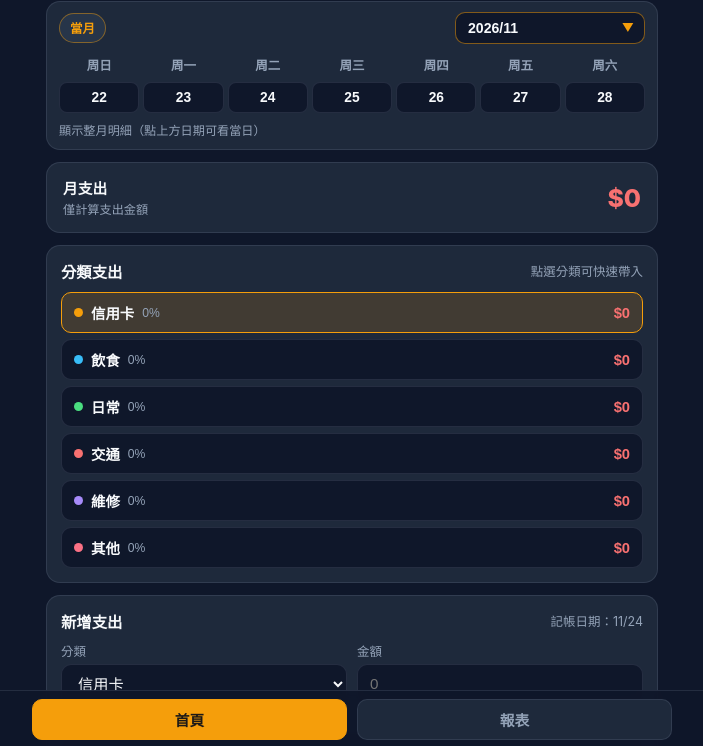
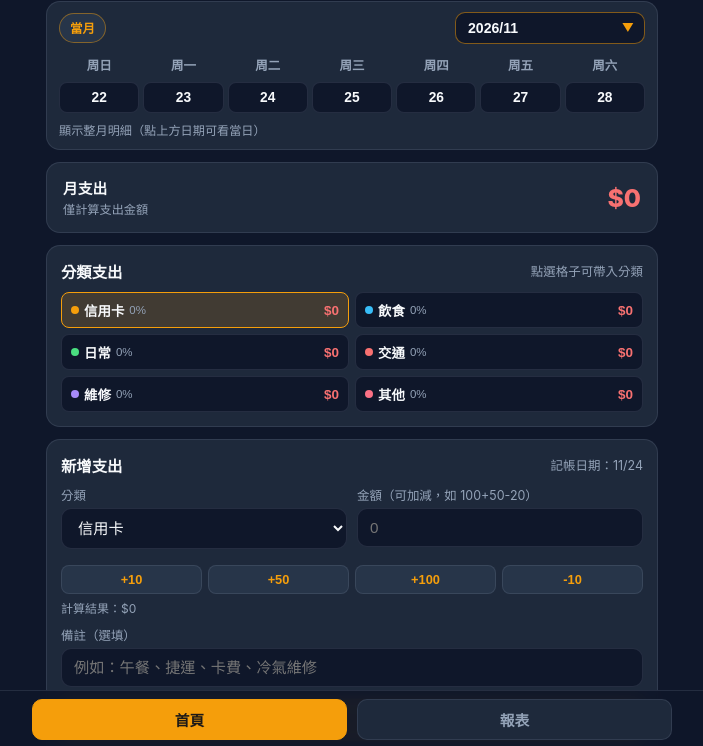
Before and after one commit to firmamentdevil-spec/my-expense-tracker, a plain HTML site: page index.html in a window 1280 px wide. Shown: the part 52-798 px from the top of the page, without its empty margins (288-991 px from the left). Drawn offline with Linux system fonts and the light colour scheme.

Commit message:
Update index.html

```diff
--- a/index.html
+++ b/index.html
@@ -117,7 +117,7 @@
     .hero-sub { font-size: 0.76rem; color: var(--muted); margin-top: 2px; }
     .hero-val { font-size: 1.55rem; font-weight: 800; color: var(--expense); }
 
-    /* 卡片與分類（全部一行呈現） */
+    /* 卡片與分類（總共三行、縮成格子） */
     .card {
       background: var(--card); border: 1px solid var(--border);
       border-radius: 14px; padding: 14px; margin-bottom: 12px;
@@ -128,28 +128,30 @@
     }
     .section-title { font-weight: 700; font-size: 0.96rem; }
     .section-sub { font-size: 0.78rem; color: var(--muted); }
-    .cat-list {
-      display: flex; flex-direction: column; gap: 6px;
+    .cat-grid-3rows {
+      display: grid; grid-template-columns: repeat(2, 1fr); gap: 6px;
     }
-    .cat-row {
+    .cat-cell {
       display: flex; justify-content: space-between; align-items: center;
-      background: var(--bg); border: 1px solid var(--border); border-radius: 10px;
-      padding: 9px 12px; cursor: pointer; color: var(--text); width: 100%;
+      gap: 6px; background: var(--bg); border: 1px solid var(--border);
+      border-radius: 8px; padding: 7px 9px; cursor: pointer; color: var(--text);
+      width: 100%; min-width: 0;
     }
-    .cat-row.selected {
+    .cat-cell.selected {
       border-color: var(--accent); background: var(--accent-soft);
     }
-    .cat-row-left {
-      display: inline-flex; align-items: center; gap: 8px;
+    .cat-cell-left {
+      display: inline-flex; align-items: center; gap: 5px;
+      min-width: 0; overflow: hidden;
     }
     .cat-dot {
-      width: 9px; height: 9px; border-radius: 50%; flex-shrink: 0;
+      width: 8px; height: 8px; border-radius: 50%; flex-shrink: 0;
     }
-    .cat-name { font-weight: 700; font-size: 0.9rem; }
-    .cat-pct { font-size: 0.76rem; color: var(--muted); }
-    .cat-amt { font-size: 0.92rem; font-weight: 800; color: var(--expense); }
+    .cat-name { font-weight: 700; font-size: 0.84rem; white-space: nowrap; }
+    .cat-pct { font-size: 0.72rem; color: var(--muted); white-space: nowrap; }
+    .cat-amt { font-size: 0.84rem; font-weight: 800; color: var(--expense); white-space: nowrap; }
 
-    /* 記帳表單（無日期與帳戶） */
+    /* 記帳表單（金額可加減） */
     .form-grid { display: grid; grid-template-columns: 1fr 1fr; gap: 10px; }
     .full { grid-column: 1 / -1; }
     label { display: block; font-size: 0.78rem; color: var(--muted); margin-bottom: 4px; }
@@ -157,6 +159,20 @@
       width: 100%; border-radius: 10px; border: 1px solid var(--border);
       padding: 10px 12px; font-size: 0.95rem; background: var(--bg); color: var(--text);
     }
+    .calc-bar {
+      display: grid; grid-template-columns: repeat(4, 1fr); gap: 6px;
+      margin-top: 6px;
+    }
+    .calc-chip {
+      padding: 6px 4px; font-size: 0.8rem; font-weight: 800;
+      border-radius: 8px; background: var(--card-2);
+      border: 1px solid var(--border); color: var(--accent); cursor: pointer;
+    }
+    .calc-chip:active { background: var(--accent); color: #1c1917; }
+    .calc-preview {
+      font-size: 0.75rem; color: var(--muted); margin-top: 5px;
+    }
+
     .form-actions { display: flex; gap: 8px; margin-top: 12px; }
     button.primary {
       background: var(--accent); color: #1c1917; font-weight: 800;
@@ -338,16 +354,16 @@
         <div class="hero-val" id="totalExpense">$0</div>
       </section>
 
-      <!-- 分類支出：全部用一行呈現 -->
+      <!-- 分類支出：總共三行、縮成格子 -->
       <section class="card">
         <div class="section-head">
           <span class="section-title">分類支出</span>
-          <span class="section-sub">點選分類可快速帶入</span>
+          <span class="section-sub">點選格子可帶入分類</span>
         </div>
-        <div id="catList" class="cat-list"></div>
+        <div id="catGrid" class="cat-grid-3rows"></div>
       </section>
 
-      <!-- 新增支出：不用日期跟帳戶 -->
+      <!-- 新增支出：金額支援加減運算 -->
       <section class="card">
         <div class="section-head">
           <span class="section-title" id="formHeading">新增支出</span>
@@ -360,8 +376,17 @@
               <select id="category"></select>
             </div>
             <div>
-              <label for="amount">金額</label>
-              <input type="number" id="amount" inputmode="decimal" step="any" min="0.01" placeholder="0" required />
+              <label for="amount">金額（可加減，如 100+50-20）</label>
+              <input type="text" id="amount" inputmode="decimal" placeholder="0" required />
+            </div>
+            <div class="full">
+              <div class="calc-bar">
+                <button type="button" class="calc-chip" data-delta="10">+10</button>
+                <button type="button" class="calc-chip" data-delta="50">+50</button>
+                <button type="button" class="calc-chip" data-delta="100">+100</button>
+                <button type="button" class="calc-chip" data-delta="-10">-10</button>
+              </div>
+              <div id="calcPreview" class="calc-preview">計算結果：$0</div>
             </div>
             <div class="full">
               <label for="note">備註（選填）</label>
@@ -438,7 +463,7 @@
   </nav>
 
   <script>
-    const STORAGE_KEY = 'pwa_expense_cw_v5';
+    const STORAGE_KEY = 'pwa_expense_cw_v6';
     const CATEGORIES = ['信用卡', '飲食', '日常', '交通', '維修', '其他'];
     const PALETTE = ['#f59e0b', '#38bdf8', '#4ade80', '#f87171', '#a78bfa', '#fb7185', '#2dd4bf', '#facc15', '#60a5fa', '#e879f9'];
     const WEEKDAYS_SHORT = ['周日', '周一', '周二', '周三', '周四', '周五', '周六'];
@@ -466,11 +491,12 @@
       expSubLabel: document.getElementById('expSubLabel'),
       listHeading: document.getElementById('listHeading'),
       totalExpense: document.getElementById('totalExpense'),
-      catList: document.getElementById('catList'),
+      catGrid: document.getElementById('catGrid'),
       formHeading: document.getElementById('formHeading'),
       editHint: document.getElementById('editHint'),
       form: document.getElementById('txForm'),
       amount: document.getElementById('amount'),
+      calcPreview: document.getElementById('calcPreview'),
       category: document.getElementById('category'),
       note: document.getElementById('note'),
       submitBtn: document.getElementById('submitBtn'),
@@ -512,6 +538,38 @@
       const [y, m] = base.split('-').map(Number);
       const dt = new Date(y, (m || 1) - 1 + deltaMonths, 1);
       return `${dt.getFullYear()}-${String(dt.getMonth() + 1).padStart(2, '0')}`;
+    }
+
+    // 安全解析金額加減算式（僅允許數字、+、-、小數點與空白）
+    function evalAddSubAmount(rawInput) {
+      const cleaned = String(rawInput ?? '').replace(/\s+/g, '');
+      if (!cleaned) return null;
+      if (!/^[+-]?\d+(\.\d+)?([+-]\d+(\.\d+)?)*$/.test(cleaned)) return null;
+      const tokens = cleaned.match(/[+-]?\d+(\.\d+)?/g);
+      if (!tokens) return null;
+      let sum = 0;
+      for (const t of tokens) {
+        sum += Number(t);
+      }
+      return Math.round(sum * 100) / 100;
+    }
+
+    function updateCalcPreview() {
+      const val = evalAddSubAmount(el.amount.value);
+      if (val === null) {
+        el.calcPreview.textContent = el.amount.value.trim() ? '請輸入有效數字或加減式（如 50+30-10）' : '計算結果：$0';
+        return;
+      }
+      el.calcPreview.textContent = `計算結果：${formatMoney(val)}`;
+    }
+
+    function applyDeltaToAmount(delta) {
+      const current = evalAddSubAmount(el.amount.value);
+      const base = current === null ? 0 : current;
+      const next = Math.max(0, Math.round((base + delta) * 100) / 100);
+      el.amount.value = next > 0 ? String(next) : '';
+      updateCalcPreview();
+      el.amount.focus();
     }
 
     function buildMonthOptions(activeYm) {
@@ -638,19 +696,21 @@
       el.cancelEditBtn.style.display = 'none';
       el.amount.value = '';
       el.note.value = '';
+      updateCalcPreview();
     }
 
     function startEditRecord(id) {
       const target = records.find(r => r.id === id);
       if (!target) return;
       editingId = target.id;
-      el.amount.value = target.amount;
+      el.amount.value = String(target.amount);
       el.category.value = CATEGORIES.includes(target.category) ? target.category : '其他';
       el.note.value = target.note || '';
       el.formHeading.textContent = '編輯支出';
       el.editHint.textContent = `原日期 ${formatMonthDay(target.date || todayStr())} · 修改後按更新`;
       el.submitBtn.textContent = '更新支出';
       el.cancelEditBtn.style.display = 'inline-block';
+      updateCalcPreview();
       el.form.scrollIntoView({ behavior: 'smooth', block: 'center' });
     }
 
@@ -672,8 +732,8 @@
       el.yearBalance.textContent = formatMoney(sumExpenses(yearList));
     }
 
-    // 分類支出：全部用一行呈現
-    function renderCategoryRows(filtered, totalExp) {
+    // 分類支出：總共三行（2欄 x 3列）、縮成格子
+    function renderCategoryGrid(filtered, totalExp) {
       const catTotals = Object.fromEntries(CATEGORIES.map(c => [c, 0]));
       for (const r of filtered) {
         const cat = CATEGORIES.includes(r.category) ? r.category : '其他';
@@ -681,14 +741,14 @@
       }
 
       const activeCat = el.category.value;
-      el.catList.innerHTML = CATEGORIES.map((cat, idx) => {
+      el.catGrid.innerHTML = CATEGORIES.map((cat, idx) => {
         const amt = catTotals[cat] || 0;
         const pct = totalExp > 0 ? Math.round((amt / totalExp) * 100) : 0;
         const isSel = activeCat === cat;
         const color = PALETTE[idx % PALETTE.length];
         return `
-          <button type="button" class="cat-row ${isSel ? 'selected' : ''}" data-cat="${escapeHtml(cat)}">
-            <span class="cat-row-left">
+          <button type="button" class="cat-cell ${isSel ? 'selected' : ''}" data-cat="${escapeHtml(cat)}">
+            <span class="cat-cell-left">
               <span class="cat-dot" style="background:${color};"></span>
               <span class="cat-name">${escapeHtml(cat)}</span>
               <span class="cat-pct">${pct}%</span>
@@ -698,11 +758,11 @@
         `;
       }).join('');
 
-      for (const row of el.catList.querySelectorAll('.cat-row')) {
-        row.addEventListener('click', () => {
-          el.category.value = row.dataset.cat;
+      for (const cell of el.catGrid.querySelectorAll('.cat-cell')) {
+        cell.addEventListener('click', () => {
+          el.category.value = cell.dataset.cat;
           el.amount.focus();
-          renderCategoryRows(filtered, totalExp);
+          renderCategoryGrid(filtered, totalExp);
         });
       }
     }
@@ -763,7 +823,6 @@
       el.txList.innerHTML = html;
     }
 
-    // 繪製圓餅圖 SVG + 圖例清單
     function buildPieChartHtml(slices, emptyMsg) {
       const positiveSlices = slices.filter(s => s.value > 0);
       const total = positiveSlices.reduce((acc, s) => acc + s.value, 0);
@@ -859,7 +918,6 @@
         return;
       }
 
-      // dayExpense：當月每日支出圓餅圖
       const monthRecords = records.filter(r => r.date && r.date.startsWith(ym));
       const dayMap = new Map();
       for (const r of monthRecords) {
@@ -910,10 +968,18 @@
       el.totalExpense.textContent = formatMoney(totalExp);
       el.countLabel.textContent = `${filtered.length} 筆`;
 
-      renderCategoryRows(filtered, totalExp);
+      renderCategoryGrid(filtered, totalExp);
       renderGroupedTransactions(filtered);
       renderBottomBalances();
       if (currentTab === 'report') renderReport();
+    }
+
+    el.amount.addEventListener('input', updateCalcPreview);
+
+    for (const chip of document.querySelectorAll('.calc-chip')) {
+      chip.addEventListener('click', () => {
+        applyDeltaToAmount(Number(chip.dataset.delta));
+      });
     }
 
     el.currentMonthBtn.addEventListener('click', () => {
@@ -941,8 +1007,11 @@
 
     el.form.addEventListener('submit', (e) => {
       e.preventDefault();
-      const amount = Math.abs(parseFloat(el.amount.value));
-      if (!amount || amount <= 0) return;
+      const amount = evalAddSubAmount(el.amount.value);
+      if (amount === null || amount <= 0) {
+        alert('請輸入大於 0 的金額或加減算式');
+        return;
+      }
 
       const cat = CATEGORIES.includes(el.category.value) ? el.category.value : '其他';
       const note = el.note.value.trim();
@@ -1019,6 +1088,7 @@
     el.todayBadge.textContent = `${formatMonthDay(nowDate)} ${WEEKDAYS_SHORT[nowDt.getDay()]}`;
     buildMonthOptions(nowDate.slice(0, 7));
     renderCategories();
+    updateCalcPreview();
     render();
   </script>
 </body>
```
